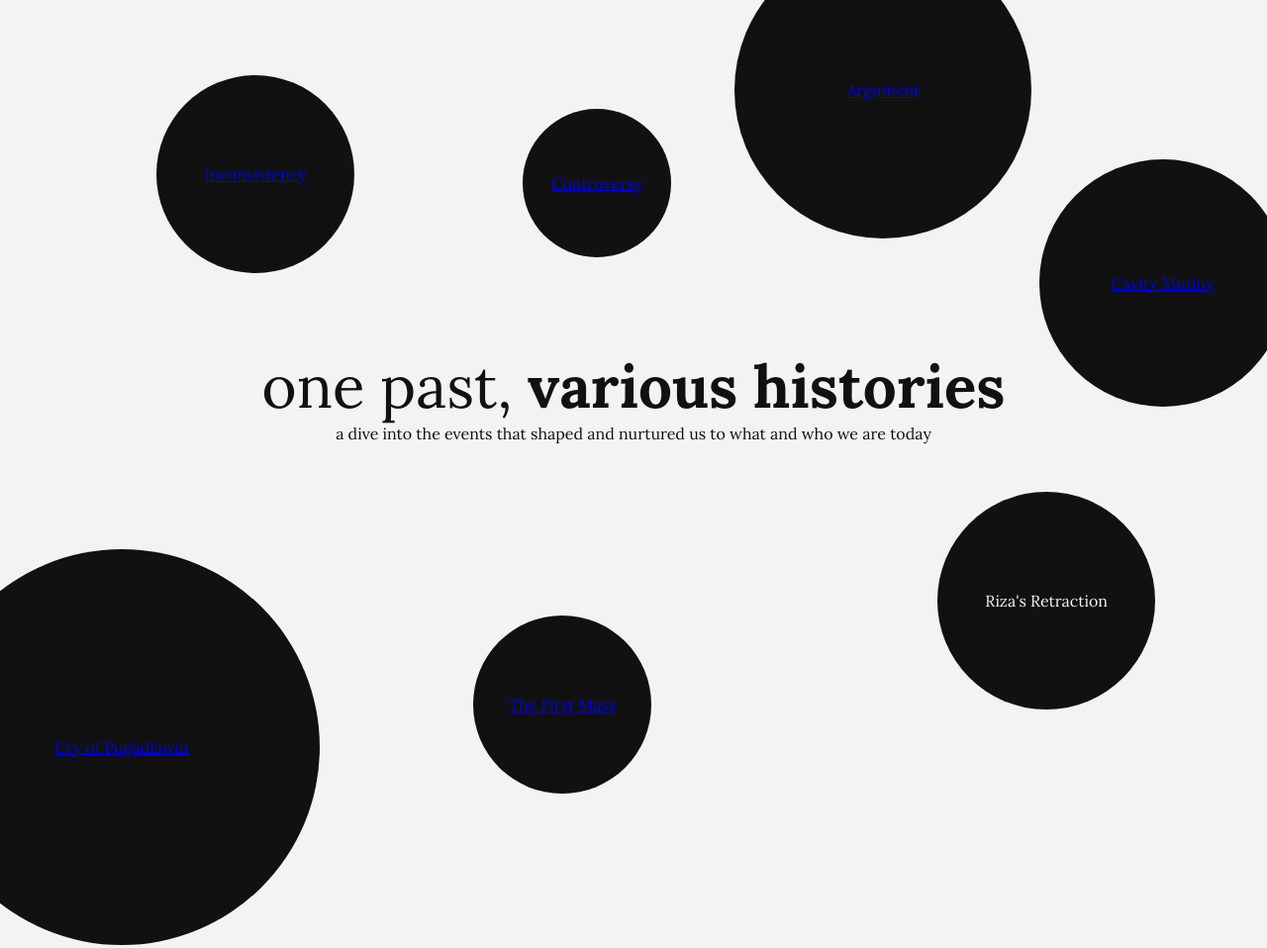
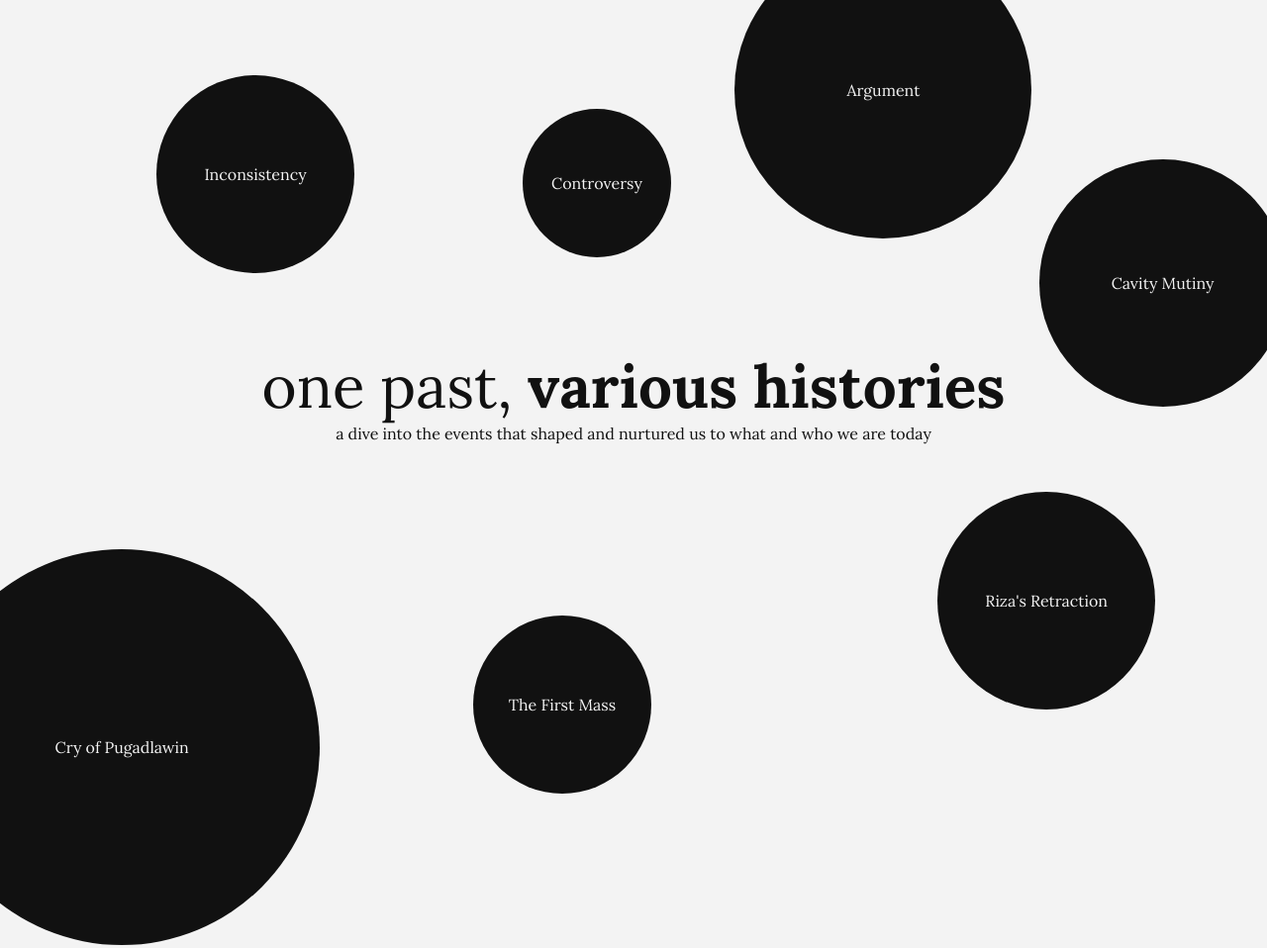
Before and after one commit to soutrnc/one-past-various-histories, a plain HTML site: page index.html in a window 1280 px wide. Shown: the top 958 px of the page at 99% size. Drawn offline with Linux system fonts and the light colour scheme.

Commit message:
add smooth scroll

```diff
--- a/css/styles.css
+++ b/css/styles.css
@@ -9,6 +9,7 @@
 
 html {
   font-size: 62.5%;
+  scroll-behavior: smooth;
 }
 
 body {
@@ -41,6 +42,11 @@ p,
 li,
 a {
   font-size: 1.6rem;
+}
+
+.bubble > a {
+  color: #f3f3f3;
+  text-decoration: none;
 }
 
 h1.title {
```
